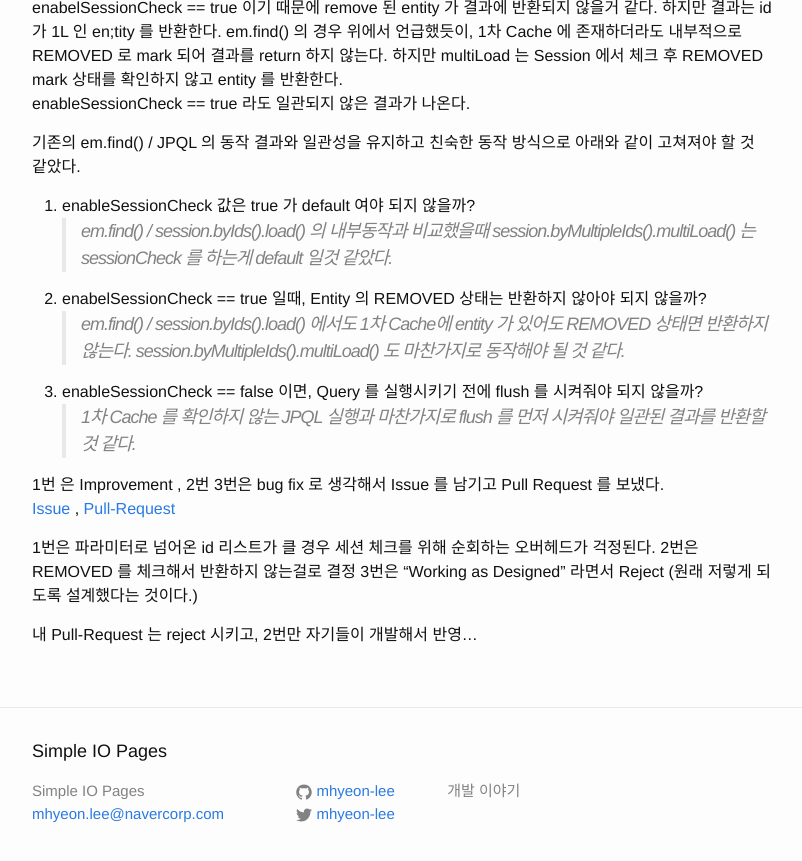
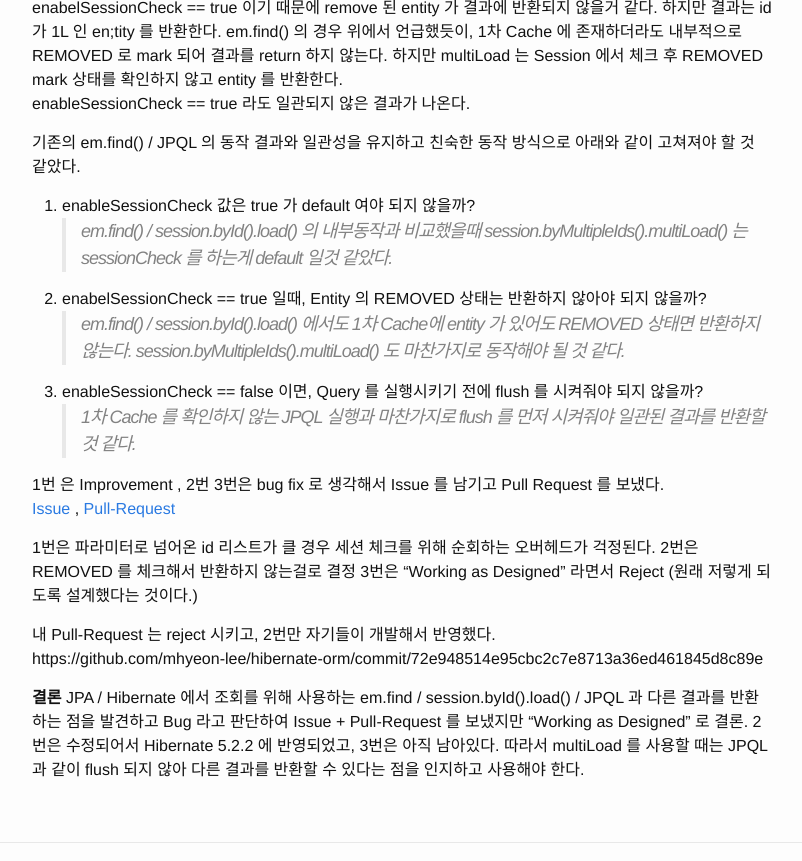
Before and after one commit to mhyeon-lee/mhyeon-lee.github.io, a Jekyll site: the page built from _posts/2016-08-05-[Hibernate] load-by-multiple-id API 를 사용할때 알아야할 것들.markdown, in a window 1280 px wide and 900 px high, scrolled down 3923 px, cut to the strip 39-900 px from the top of the window. Shown: the whole strip, without its empty margins (238-1040 px from the left). Built offline with Jekyll 4.4.1, drawn with Linux system fonts in a browser that asks for light colours.

Commit message:
Update 2016-08-05-[Hibernate] load-by-multiple-id API 를 사용할때 알아야할 것들.markdown

```diff
--- a/_posts/2016-08-05-[Hibernate] load-by-multiple-id API 를 사용할때 알아야할 것들.markdown
+++ b/_posts/2016-08-05-[Hibernate] load-by-multiple-id API 를 사용할때 알아야할 것들.markdown
@@ -99,10 +99,10 @@ enableSessionCheck == true 라도 일관되지 않은 결과가 나온다.
 기존의 em.find() / JPQL 의 동작 결과와 일관성을 유지하고 친숙한 동작 방식으로 아래와 같이 고쳐져야 할 것 같았다.
 
 1. enableSessionCheck 값은 true 가 default 여야 되지 않을까?
-   > em.find() / session.byIds().load() 의 내부동작과 비교했을때 session.byMultipleIds().multiLoad() 는 sessionCheck 를 하는게 default 일것 같았다.
+   > em.find() / session.byId().load() 의 내부동작과 비교했을때 session.byMultipleIds().multiLoad() 는 sessionCheck 를 하는게 default 일것 같았다.
 
 2. enabelSessionCheck == true 일때, Entity 의 REMOVED 상태는 반환하지 않아야 되지 않을까?
-   > em.find() / session.byIds().load() 에서도 1차 Cache에 entity 가 있어도 REMOVED 상태면 반환하지 않는다. session.byMultipleIds().multiLoad() 도 마찬가지로 동작해야 될 것 같다.
+   > em.find() / session.byId().load() 에서도 1차 Cache에 entity 가 있어도 REMOVED 상태면 반환하지 않는다. session.byMultipleIds().multiLoad() 도 마찬가지로 동작해야 될 것 같다.
 
 3. enableSessionCheck == false 이면, Query 를 실행시키기 전에 flush 를 시켜줘야 되지 않을까?
    > 1차 Cache 를 확인하지 않는 JPQL 실행과 마찬가지로 flush 를 먼저 시켜줘야 일관된 결과를 반환할 것 같다.
@@ -115,4 +115,10 @@ enableSessionCheck == true 라도 일관되지 않은 결과가 나온다.
 2번은 REMOVED 를 체크해서 반환하지 않는걸로 결정
 3번은 "Working as Designed" 라면서 Reject (원래 저렇게 되도록 설계했다는 것이다.)
 
-내 Pull-Request 는 reject 시키고, 2번만 자기들이 개발해서 반영...
+내 Pull-Request 는 reject 시키고, 2번만 자기들이 개발해서 반영했다. <br />
+https://github.com/mhyeon-lee/hibernate-orm/commit/72e948514e95cbc2c7e8713a36ed461845d8c89e
+
+**결론**
+JPA / Hibernate 에서 조회를 위해 사용하는 em.find / session.byId().load() / JPQL 과 다른 결과를 반환하는 점을 발견하고 Bug 라고 판단하여 Issue + Pull-Request 를 보냈지만 "Working as Designed" 로 결론.
+2번은 수정되어서 Hibernate 5.2.2 에 반영되었고, 3번은 아직 남아있다.
+따라서 multiLoad 를 사용할 때는 JPQL 과 같이 flush 되지 않아 다른 결과를 반환할 수 있다는 점을 인지하고 사용해야 한다.
```
